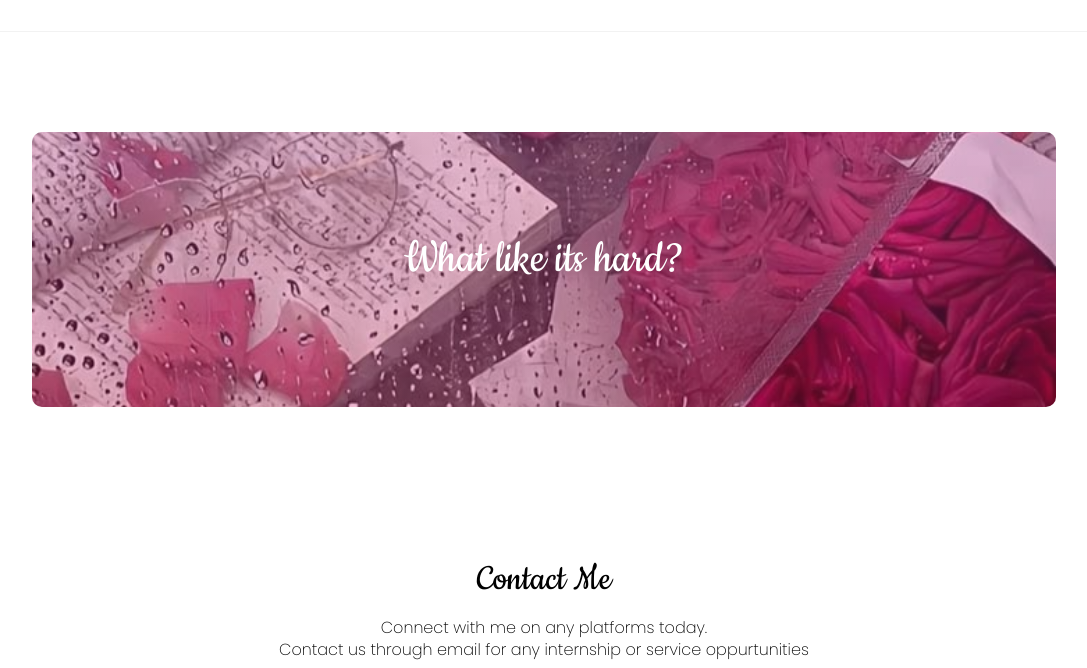
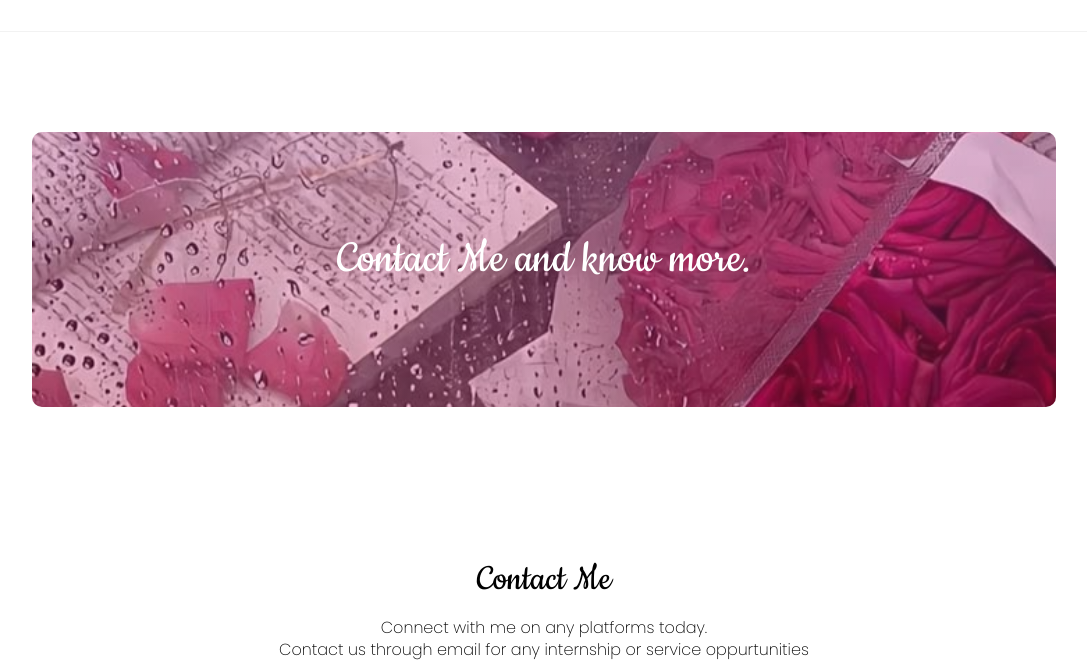
Before and after one commit to muktishreejain/protfolioproject, a plain HTML site: page index.html in a window 1280 px wide. Shown: the part 2275-2943 px from the top of the page, without its empty margins (96-1183 px from the left). Drawn offline with Linux system fonts and the light colour scheme.

Commit message:
Update index.html

```diff
--- a/index.html
+++ b/index.html
@@ -97,7 +97,7 @@
     </section>
 
       <section class="join">
-            <h1>What like its hard?</h1>
+            <h1>Contact Me and know more.</h1>
 
         </section>
         <section class="footer" id="contact">
```
